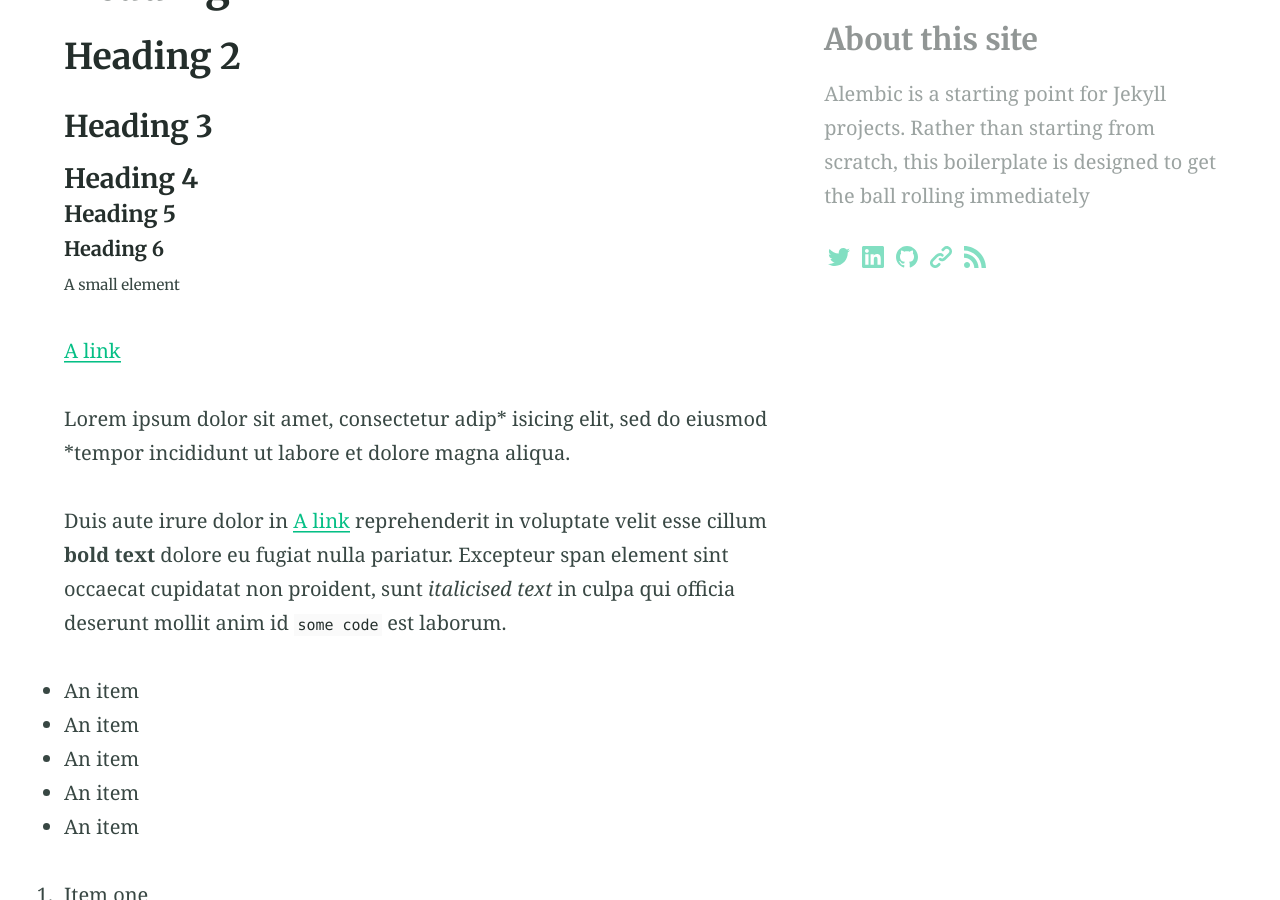
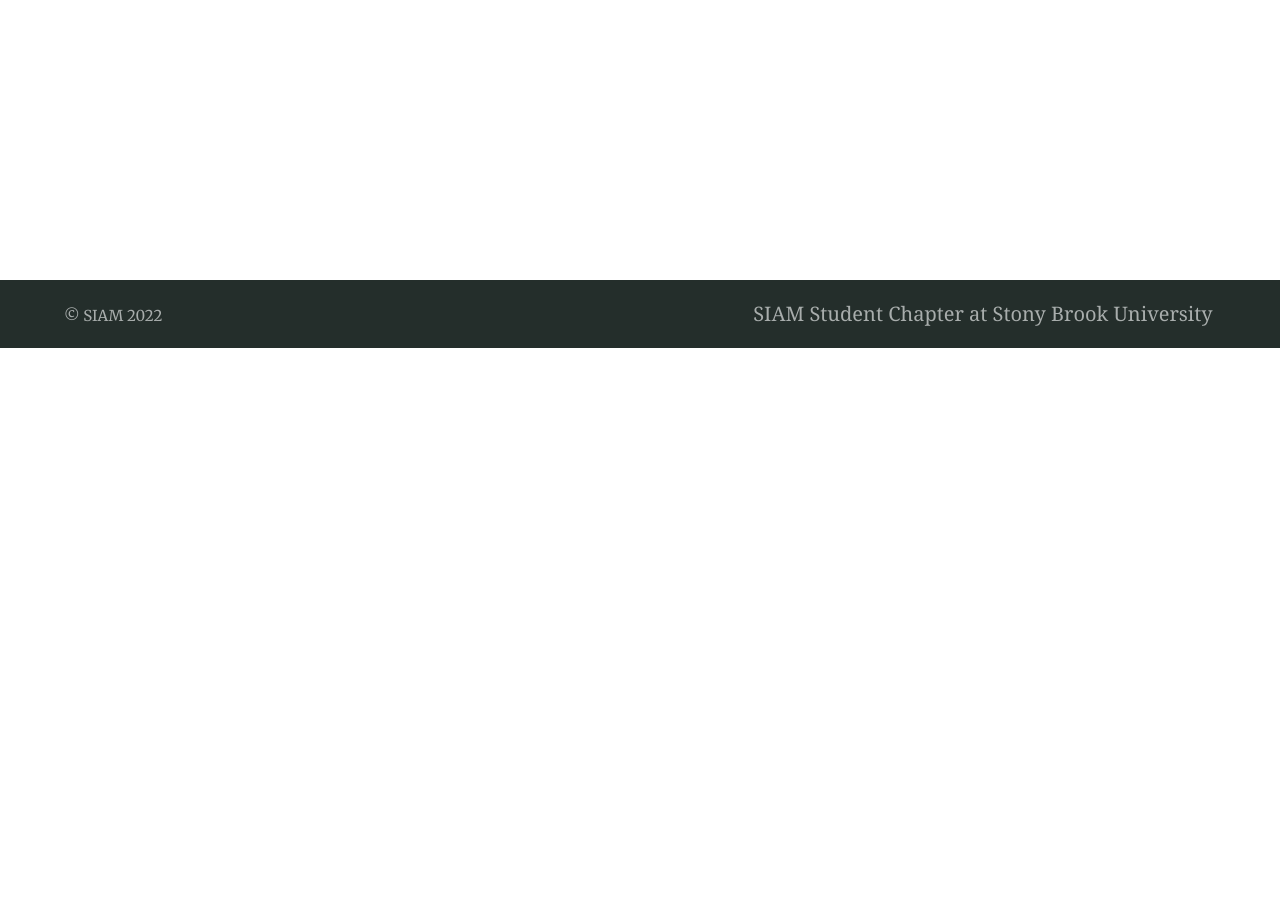
Before and after one commit to siamsc-sbu/siamsc-sbu.github.io, a Jekyll site: the page built from elements.md, in a window 1280 px wide and 900 px high, scrolled down 552 px. Built offline with Jekyll 4.4.1, drawn with Linux system fonts in a browser that asks for light colours; after the commit the page ends 900 px from its top, so only the background shows below that; some of the changed text lies outside the part shown.

Commit message:
v1 changes

````diff
--- a/_config.yml
+++ b/_config.yml
@@ -40,14 +40,14 @@ paginate_path: blog/page:num # jekyll-paginate > blog page
 jekyll-mentions: https://twitter.com # jekyll-mentions > service used when @replying
 twitter:
   username: DavidDarnes # jekyll-seo-tag > Owners twitter username
-author: DavidDarnes # jekyll-seo-tag > default author
+author: SIAM Student Chapter at Stony Brook University  # jekyll-seo-tag > default author
 social: # jekyll-seo-tag > social overrides
-  name: David Darnes # jekyll-seo-tag > real name
+  name: SIAM Student Chapter at Stony Brook University # jekyll-seo-tag > real name
   links:  # jekyll-seo-tag > social aliases (sameAs)
-    - https://twitter.com/DavidDarnes
-    - https://www.facebook.com/daviddarnes
-    - https://www.linkedin.com/in/daviddarnes
-    - https://github.com/daviddarnes
+    -
+    - https://www.linkedin.com/in/stony-brook-siam-student-chapter-01132b254/
+    -
+    - https://github.com/siamsc-sbu
 # markdown: CommonMark # Markdown parse settings, CommonMark performs slightly better an others in build time
 # commonmark:
   # options: ["SMART", "FOOTNOTES"]
@@ -63,11 +63,9 @@ timezone: Europe/London # Timezone for blog posts and alike
 # 5. Collections
 collections:
   posts:
-    title: Posts # Needed for Siteleaf
+    title: Student Chapter Members of SIAM @ Stony Brook # Needed for Siteleaf
     output: true
-    description: "My thoughts and ideas" # The post list page content
-    feature_text: |
-      Welcome to the blog
+    feature_text: Student Chapter Members of SIAM @ Stony Brook
     feature_image: "https://picsum.photos/2560/600?image=866"
 
 # 6. Jekyll collections settings
@@ -95,11 +93,11 @@ encoding: utf-8 # Make sure the encoding is right
 lang: en-GB # Set the site language
 title: "SIAM" # Site name or title, also used in jekyll-seo-tag
 logo: "/assets/logos/logo.svg" # Site logo, also used in jekyll-seo-tag
-description: "Alembic is a starting point for Jekyll projects. Rather than starting from scratch, this boilerplate is designed to get the ball rolling immediately" # Site description and default description, also used in jekyll-seo-tag
+description: "SIAM Student Chapter at Stony Brook University" # Site description and default description, also used in jekyll-seo-tag
 url: "https://www.stonybrook.edu/commcms/ams/" # Site url, also used in jekyll-seo-tag
 baseurl: ""
-repo: "https://www.stonybrook.edu/commcms/ams/"
-email: "me@daviddarnes.com"
+repo: "https://github.com/siamsc-sbu"
+email: "siam_student_chapter@stonybrook.edu"
 # disqus: "alembic-1" # Blog post comments, uncomment the option and set the site ID from your Disqus account
 # date_format: "%-d %B %Y" # Blog post date formatting using placeholder formatting
 # google_analytics: ""
@@ -124,26 +122,26 @@ navigation_header:
 - title: Home
   url: /
 - title: About Us
-  url: /elements/
+  url: /aboutus/
 - title: Members
-  url: /blog/
+  url: /members/
 - title: Join Us
-  url: /categories/
+  url: /joinus/
 - title: Contact
-  url: /search/
+  url: /contact/
 # - title: Fork Alembic
 #   url: https://github.com/daviddarnes/alembic
 
 navigation_footer:
-- title: SIAM @ SBU
+- title: SIAM Student Chapter at Stony Brook University
   url: https://www.stonybrook.edu/commcms/ams/
 
 social_links: # Appears in sidebar. Set the urls then uncomment and comment out as desired
-  Twitter: https://twitter.com/DavidDarnes
-  LinkedIn: https://www.linkedin.com/in/daviddarnes
-  GitHub: https://github.com/daviddarnes
-  link: https://darn.es
-  RSS: /feed.xml
+  Twitter:
+  LinkedIn: https://www.linkedin.com/in/stony-brook-siam-student-chapter-01132b254/
+  GitHub: https://github.com/siamsc-sbu
+  link: https://www.stonybrook.edu/commcms/ams/
+  #RSS: /feed.xml
 
 sharing_links: # Appear at the bottom of single blog posts, add as desired. The value can be 'true' or the desired button colour
   Twitter: "#0d94e7"
--- a/elements.md
+++ b/elements.md
@@ -1,144 +1,3 @@
 ---
-title: Elements
-feature_text: |
-  A demo of Markdown and HTML includes
-feature_image: "https://picsum.photos/2560/600?image=873"
-excerpt: "A demo of Markdown and HTML includes"
-aside: true
+title: About Us:
 ---
-
-# Heading 1
-
-## Heading 2
-
-### Heading 3
-
-#### Heading 4
-
-##### Heading 5
-
-###### Heading 6
-
-<small>A small element</small>
-
-[A link](https://david.darn.es "A link")
-
-Lorem ipsum dolor sit amet, consectetur adip* isicing elit, sed do eiusmod *tempor incididunt ut labore et dolore magna aliqua.
-
-Duis aute irure dolor in [A link](https://david.darn.es "A link") reprehenderit in voluptate velit esse cillum **bold text** dolore eu fugiat nulla pariatur. Excepteur span element sint occaecat cupidatat non proident, sunt _italicised text_ in culpa qui officia deserunt mollit anim id `some code` est laborum.
-
-* An item
-* An item
-* An item
-* An item
-* An item
-
-1. Item one
-2. Item two
-3. Item three
-4. Item four
-5. Item five
-
-> A simple blockquote
-
-Some HTML...
-
-``` html
-<blockquote cite="http://www.imdb.com/title/tt0284978/quotes/qt1375101">
-  <p>You planning a vacation, Mr. Sullivan?</p>
-  <footer>
-    <a href="http://www.imdb.com/title/tt0284978/quotes/qt1375101">Sunways Security Guard</a>
-  </footer>
-</blockquote>
-```
-
-...CSS...
-
-``` css
-blockquote {
-  text-align: center;
-  font-weight: bold;
-}
-blockquote footer {
-  font-size: .8rem;
-}
-```
-
-...and JavaScript
-
-``` js
-const blockquote = document.querySelector("blockquote")
-const bolden = (keyString, string) =>
-  string.replace(new RegExp(keyString, 'g'), '<strong>'+keyString+'</strong>')
-
-blockquote.innerHTML = bolden("Mr. Sullivan", blockquote.innerHTML)
-```
-
-`Single line of code`
-
-## HTML Includes
-
-### Contact form
-
-{% include site-form.html %}
-
-``` html
-{% raw %}{% include site-form.html %}{% endraw %}
-```
-
-### Demo map embed
-
-{% include map.html id="1UT-2Z-Vg_MG_TrS5X2p8SthsJhc" title="Coffee shop map" %}
-
-``` html
-{% raw %}{% include map.html id="XXXXXX" title="Coffee shop map" %}{% endraw %}
-```
-
-### Button include
-
-{% include button.html text="A button" link="https://david.darn.es" %}
-
-{% include button.html text="A button with icon" link="https://twitter.com/daviddarnes" icon="twitter" %}
-
-``` html
-{% raw %}{% include button.html text="A button" link="https://david.darn.es" %}
-{% include button.html text="A button with icon" link="https://twitter.com/daviddarnes" icon="twitter" %}{% endraw %}
-```
-
-### Icon include
-
-{% include icon.html id="twitter" title="twitter" %} [{% include icon.html id="linkedin" title="twitter" %}](https://www.linkedin.com/in/daviddarnes)
-
-``` html
-{% raw %}{% include icon.html id="twitter" title="twitter" %}
-[{% include icon.html id="linkedin" title="twitter" %}](https://www.linkedin.com/in/daviddarnes){% endraw %}
-```
-
-### Video include
-
-{% include video.html id="zrkcGL5H3MU" title="Siteleaf tutorial video" %}
-
-``` html
-{% raw %}{% include video.html id="zrkcGL5H3MU" title="Siteleaf tutorial video" %}{% endraw %}
-```
-
-
-### Image includes
-
-{% include figure.html image="https://picsum.photos/600/800?image=894" caption="Image with caption" width="300" height="800" %}
-
-{% include figure.html image="https://picsum.photos/600/800?image=894" caption="Right aligned image" position="right" width="300" height="800" %}
-
-{% include figure.html image="https://picsum.photos/600/800?image=894" caption="Left aligned image" position="left" width="300" height="800" %}
-
-{% include figure.html image="https://picsum.photos/1600/800?image=894" alt="Image with just alt text" %}
-
-``` html
-{% raw %}{% include figure.html image="https://picsum.photos/600/800?image=894" caption="Image with caption" width="300" height="800" %}
-
-{% include figure.html image="https://picsum.photos/600/800?image=894" caption="Right aligned image" position="right" width="300" height="800" %}
-
-{% include figure.html image="https://picsum.photos/600/800?image=894" caption="Left aligned image" position="left" width="300" height="800" %}
-
-{% include figure.html image="https://picsum.photos/1600/800?image=894" alt="Image with just alt text" %}{% endraw %}
-```
````
Also changed, not shown: _posts/2016-08-27-example-post-one.md (deleted, +0 -15 lines), _posts/2016-08-28-example-post-two.md (deleted, +0 -18 lines), _posts/2016-08-29-example-post-three.md (deleted, +0 -18 lines), index.md (+1 -3 lines).
